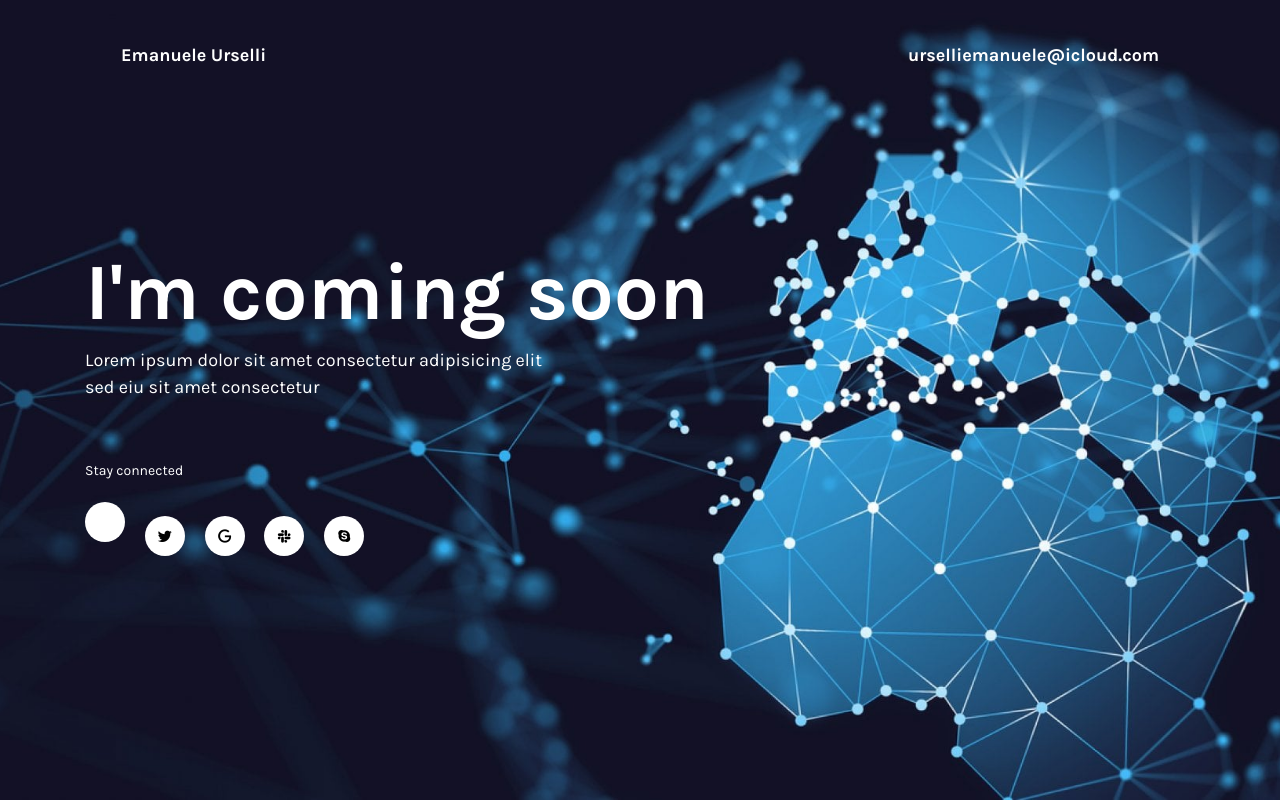
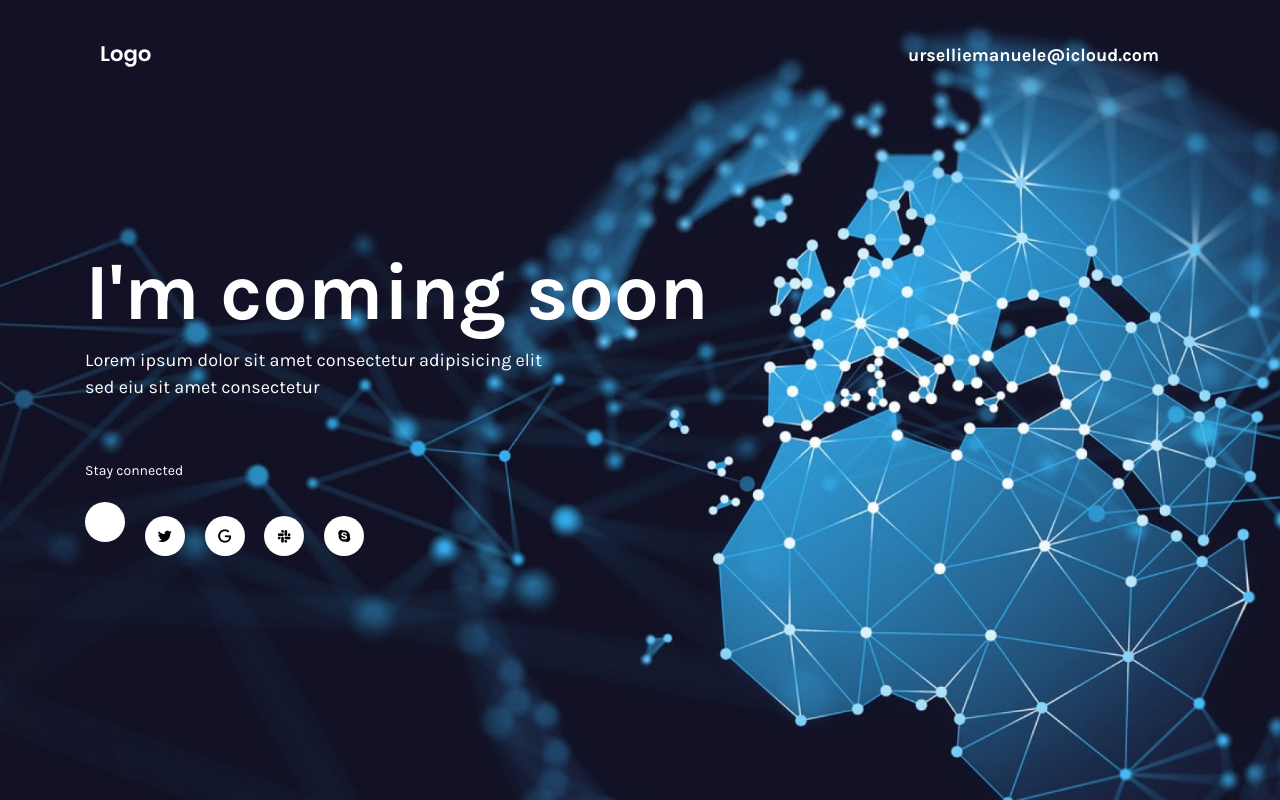
Before and after one commit to MannyIT99/MannyIT99.github.io, a website: page index.html in a window 1280 px wide. Drawn offline with nearby package versions, Linux system fonts and the light colour scheme.

Commit message:
Update index.html

```diff
--- a/index.html
+++ b/index.html
@@ -18,8 +18,8 @@
         <div class="container">
             <nav class="navbar navbar-dark bg-transparenet">
                 <a class="navbar-brand" href="#">
-                    <!-- <img src="assets/images/logo.svg" alt="Emanuele Urselli"> -->
-                    <span class="navbar-text d-none d-sm-inline-block">Emanuele Urselli</span>
+                    <img src="assets/images/logo.svg" alt="Emanuele Urselli">
+                    <!-- <span class="navbar-text d-none d-sm-inline-block">Emanuele Urselli</span> -->
                 </a>
                 <!-- <span class="navbar-text ml-auto d-none d-sm-inline-block">978-130-5444 </span> -->
                 <span class="navbar-text d-none d-sm-inline-block">urselliemanuele@icloud.com</span>
```
